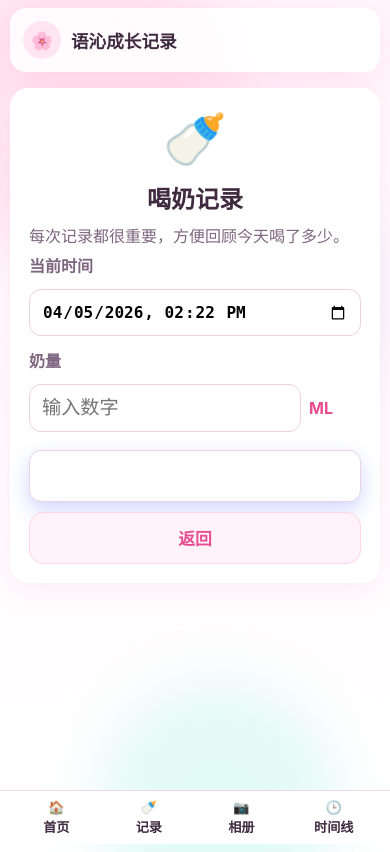
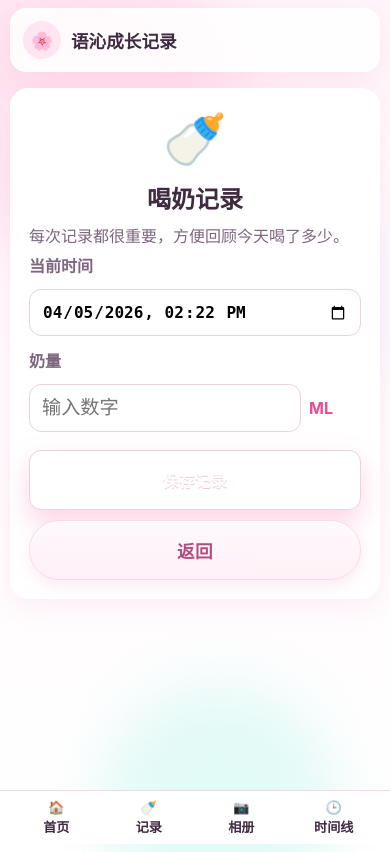
Before and after one commit to caiteng/yqlog, a Flask app: page /record/milk in a window 390 px wide. Run offline with Flask 3, Linux system fonts and the light colour scheme; the visitor is signed in with stand-in values (Sample User, id 1).

Commit message:
style: polish form action buttons for cozy mobile UX

```diff
--- a/static/css/main.css
+++ b/static/css/main.css
@@ -58,17 +58,33 @@ body {
   display: inline-flex;
   align-items: center;
   justify-content: center;
-  border-radius: 14px;
-  min-height: 48px;
-  padding: 12px 18px;
+  border-radius: 999px;
+  min-height: 50px;
+  padding: 12px 20px;
   text-decoration: none;
-  border: none;
+  border: 1px solid transparent;
   cursor: pointer;
   font-weight: 700;
   font-size: 1rem;
+  letter-spacing: 0.02em;
+  transition: transform 0.16s ease, box-shadow 0.2s ease, filter 0.2s ease;
 }
-.btn-primary { background: linear-gradient(135deg, var(--brand), var(--accent)); color: #fff; box-shadow: 0 8px 20px rgba(124, 139, 255, 0.35); }
-.btn-soft { background: #fff2f8; color: var(--brand-deep); border: 1px solid #ffd6e8; }
+.btn:active { transform: translateY(1px) scale(0.985); }
+.btn-primary {
+  background: linear-gradient(135deg, #ff98c4 0%, #ff79b4 48%, #ff94cf 100%);
+  color: #fff;
+  text-shadow: 0 1px 0 rgba(178, 53, 108, 0.25);
+  border-color: #ffc2de;
+  box-shadow: 0 10px 22px rgba(255, 133, 184, 0.35), inset 0 1px 0 rgba(255, 255, 255, 0.35);
+}
+.btn-primary:hover { filter: brightness(1.03); box-shadow: 0 12px 24px rgba(255, 133, 184, 0.4); }
+.btn-soft {
+  background: linear-gradient(180deg, #fff9fc 0%, #fff1f7 100%);
+  color: var(--brand-deep);
+  border-color: #ffd6e8;
+  box-shadow: 0 6px 16px rgba(240, 181, 210, 0.26), inset 0 1px 0 rgba(255, 255, 255, 0.9);
+}
+.btn-soft:hover { filter: brightness(0.99); box-shadow: 0 8px 18px rgba(240, 181, 210, 0.3); }
 .btn-danger { background: #ffeaea; color: #bb3535; border: 1px solid #ffcdcd; width: 100%; }
 .btn:disabled { opacity: 0.65; cursor: not-allowed; }
 
@@ -132,8 +148,15 @@ body {
 .ml-field { display: flex; align-items: center; gap: 8px; }
 .ml-field input { flex: 1; font-size: 1.2rem; }
 .ml-field span { min-width: 52px; font-weight: 700; color: var(--brand-deep); }
-.big-btn { font-size: 1.05rem; min-height: 52px; }
+.big-btn {
+  font-size: 1.07rem;
+  min-height: 58px;
+  font-weight: 800;
+  padding: 14px 24px;
+}
 .submit-actions { display: grid; gap: 10px; margin-top: 6px; }
+.submit-actions .btn-primary.big-btn { box-shadow: 0 12px 26px rgba(255, 133, 184, 0.34), inset 0 1px 0 rgba(255, 255, 255, 0.35); }
+.btn-back { color: #b04f7f; }
 
 .status-group { display: grid; grid-template-columns: repeat(2, 1fr); gap: 8px; }
 .status-group.two-col { margin-bottom: 2px; }
@@ -272,7 +295,12 @@ body {
   .desktop-nav { display: none; }
   .container { padding: 0 10px 92px; }
   .hero-actions .btn { flex: 1; }
-  .btn, .big-btn { min-height: 52px; }
+  .btn { min-height: 54px; }
+  .big-btn {
+    min-height: 60px;
+    font-size: 1.1rem;
+    padding: 15px 22px;
+  }
   .fixed-chart-height { height: 240px; min-height: 240px; max-height: 240px; }
   .viewer-actions { top: 10px; left: 10px; right: 10px; }
   .mobile-tabbar { display: flex; }
--- a/templates/milk.html
+++ b/templates/milk.html
@@ -17,8 +17,8 @@
     </label>
 
     <div class="submit-actions">
-      <button type="submit" class="btn btn-primary big-btn" :disabled="submitting">保存记录</button>
-      <a class="btn btn-soft big-btn" href="{{ url_for('quick_entry') }}">返回</a>
+      <button type="submit" class="btn btn-primary big-btn btn-save" :disabled="submitting">保存记录</button>
+      <a class="btn btn-soft big-btn btn-back" href="{{ url_for('quick_entry') }}">返回</a>
     </div>
   </form>
 </section>
--- a/templates/poop.html
+++ b/templates/poop.html
@@ -24,8 +24,8 @@
     <input type="hidden" name="poop_status" :value="poop_status" />
 
     <div class="submit-actions">
-      <button type="submit" class="btn btn-primary big-btn" :disabled="submitting || !poop_status">保存记录</button>
-      <a class="btn btn-soft big-btn" href="{{ url_for('quick_entry') }}">返回</a>
+      <button type="submit" class="btn btn-primary big-btn btn-save" :disabled="submitting || !poop_status">保存记录</button>
+      <a class="btn btn-soft big-btn btn-back" href="{{ url_for('quick_entry') }}">返回</a>
     </div>
   </form>
 </section>
```
